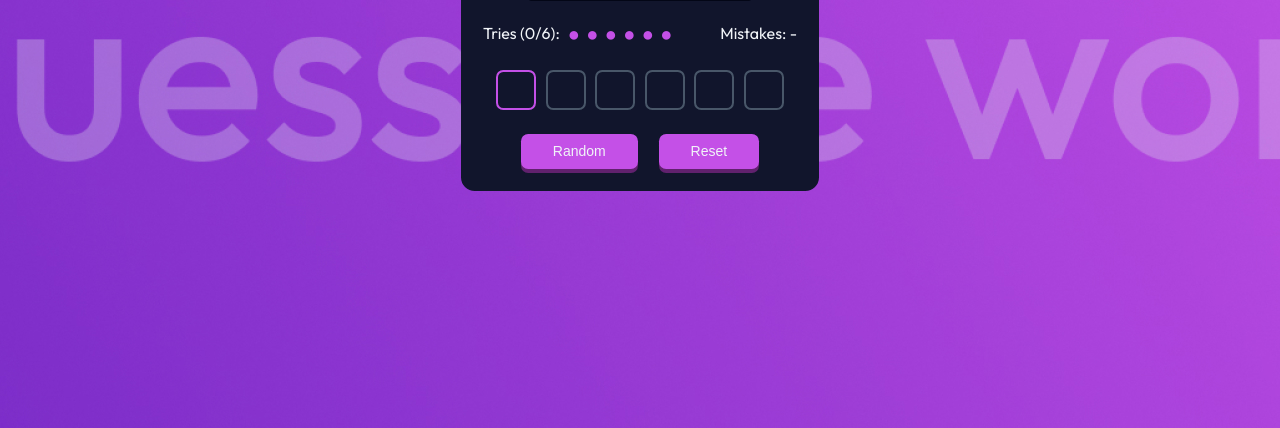
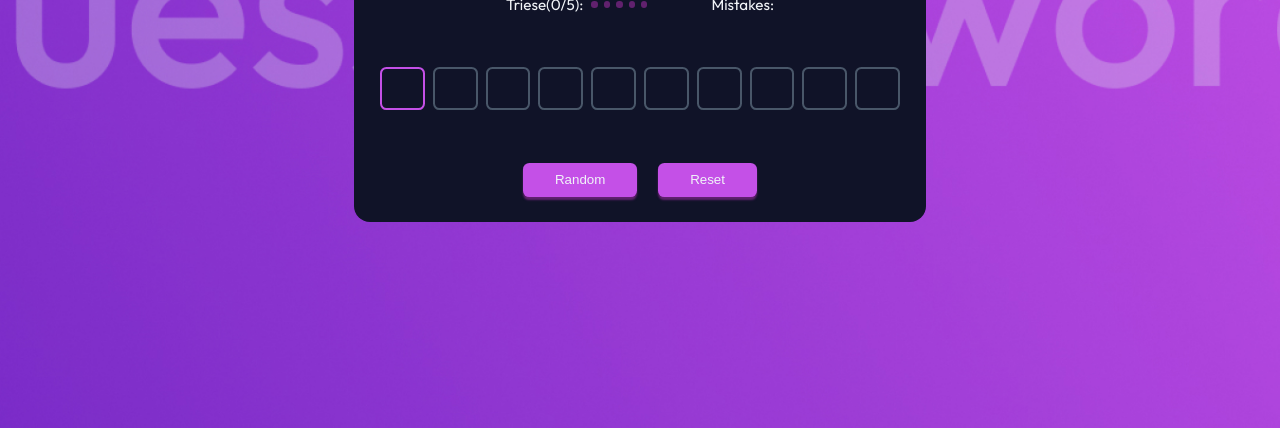
Before and after one commit to melikeasahin/devchallenges-example, a plain HTML site: page guess-the-word-master/index.html in a window 1280 px wide. Shown: the part 372-800 px from the top of the page. Drawn offline with Linux system fonts and the light colour scheme.

Commit message:
guess the word master, done

```diff
--- a/guess-the-word-master/index.html
+++ b/guess-the-word-master/index.html
@@ -3,40 +3,34 @@
   <head>
     <meta charset="UTF-8" />
     <meta name="viewport" content="width=device-width, initial-scale=1.0" />
-    <title>guess the word master</title>
+    <title>Guess the word master</title>
     <link rel="preconnect" href="https://fonts.googleapis.com" />
     <link rel="preconnect" href="https://fonts.gstatic.com" crossorigin />
     <link
-      href="https://fonts.googleapis.com/css2?family=Inter:ital,opsz,wght@0,14..32,100..900;1,14..32,100..900&family=Kanit:ital,wght@0,100;0,200;0,300;0,400;0,500;0,600;0,700;0,800;0,900;1,100;1,200;1,300;1,400;1,500;1,600;1,700;1,800;1,900&family=Outfit:wght@100..900&display=swap"
+      href="https://fonts.googleapis.com/css2?family=Outfit:wght@100..900&display=swap"
       rel="stylesheet"
     />
     <link rel="stylesheet" href="./style.css" />
   </head>
   <body>
     <div class="container">
-      <div>
-        <img
-          src="./resources/word-scramblle-logo.svg"
-          alt="title"
-          class="title"
-        />
+      <img
+        src="./resources/word-scramblle-logo.svg"
+        alt="title"
+        class="image"
+      />
+      <div class="latters"></div>
+      <div class="status-bar">
+        <div class="tries">
+          Triese(<span id="triesCount">0</span>/5):
+          <div class="tries-dots" id="triesDots"></div>
+        </div>
+        <div class="mistakes">Mistakes: <span id="mistakesList"></span></div>
       </div>
-      <div id="scrambledWord" class="latters"></div>
-      <div class="right">
-        <div class="tries-box">
-          <div>Tries (<span id="triesCount">0</span>/6):</div>
-          <div id="triesDots" class="tries-dots"></div>
-        </div>
-        <div class="mistakes-box">
-          <div>Mistakes: <span id="mistakesList">-</span></div>
-        </div>
-      </div>
-      <div id="inputContainer">
-        <div class="box"></div>
-      </div>
-      <div class="button-container">
-        <button id="randomButton" type="button">Random</button>
-        <button id="resetButton" type="reset">Reset</button>
+      <div class="box" id="inputContainer"></div>
+      <div class="button-bar">
+        <button id="randomButton">Random</button>
+        <button id="resetButton">Reset</button>
       </div>
     </div>
     <script src="./script.js"></script>
--- a/guess-the-word-master/script.js
+++ b/guess-the-word-master/script.js
@@ -1,152 +1,132 @@
 // script.js
 
-const words = [
-  "example",
-  "javascript",
-  "coding",
-  "challenge",
-  "banana",
-  "react",
-  "python",
-  "master",
-];
+const words = ["example", "javascript", "coding", "challenge", "flower"];
 let currentWord = "";
 let tries = 0;
 let mistakes = 0;
-let mistakeLetters = [];
 
 function scrambleWord(word) {
   // Scramble and return the scrambled word
-  const letters = word.split("");
-  for (let i = letters.length - 1; i > 0; i--) {
-    const j = Math.floor(Math.random() * (i + 1));
-    [letters[i], letters[j]] = [letters[j], [letters[i]]];
-  }
-  return letters.join("");
+  return word
+    .split("")
+    .sort(() => Math.random() - 0.5)
+    .join("");
 }
 
 function generateRandomWord() {
   // Generate and display scrambled word
-  const randomIndex = Math.floor(Math.random() * words.length);
-  currentWord = words[randomIndex];
+  currentWord = words[Math.floor(Math.random() * words.length)];
   const scrambled = scrambleWord(currentWord);
-  document.getElementById("scrambledWord").textContent = scrambled;
+  document.querySelector(".latters").textContent = scrambled
+    .split("")
+    .join(" ");
   createInputFields(currentWord.length);
   tries = 0;
   mistakes = 0;
-  mistakeLetters = [];
+  document.getElementById("triesCount").textContent = "0";
+  document.getElementById("mistakesList").textContent = "";
+  const triesDots = document.getElementById("triesDots");
+  triesDots.innerHTML = "";
+  for (let i = 0; i < 5; i++) {
+    const dot = document.createElement("div");
+    dot.className = "tries-dot";
+    triesDots.appendChild(dot);
+  }
 
-  updateTries();
-  updateMistakes();
+  const randomButton = document.getElementById("randomButton");
+  if (randomButton) randomButton.disabled = true;
 }
-updateTriesDots();
 
 function createInputFields(length) {
   // Create number of input fields according to the number of letters
-  const container = document.getElementById("inputContainer");
-  container.innerHTML = ""; // Clear previous inputs
-
+  const inputContainer = document.getElementById("inputContainer");
+  inputContainer.innerHTML = "";
   for (let i = 0; i < length; i++) {
     const input = document.createElement("input");
     input.type = "text";
     input.maxLength = 1;
-    input.classList.add("letter-input");
-    // sadece aktif kutuda placeholder görünsün
-    input.addEventListener("input", (e) => {
-      handleInput();
-      input.addEventListener("focus", () => {
-        input.placeholder = "_";
-      });
-
-      input.addEventListener("blur", () => {
-        input.placeholder = "";
-      });
-
-      // Otomatik sonraki input'a geç
-      if (e.target.value && input.nextElementSibling) {
-        input.nextElementSibling.focus();
-      }
-    });
-
-    container.appendChild(input);
+    input.classList.add("letter-box");
+    input.addEventListener("input", handleInput);
+    inputContainer.appendChild(input);
   }
-  // ilk kutuya otomatik odaklan
-  const firstInput = container.querySelector("input");
-  if (firstInput) firstInput.focus();
+  const firstInput = inputContainer.querySelector("input");
+  if (firstInput) {
+    firstInput.focus();
+  }
 }
 
-function handleInput() {
-  // Handle input change event
-  const inputs = document.querySelectorAll(".letter-input");
-  let userGuess = "";
+function handleInput(event) {
+  const input = event.target;
 
-  inputs.forEach((input) => {
-    userGuess += input.value.toLowerCase();
+  if (input.value.length === 1) {
+    const nextInput = input.nextElementSibling;
+    if (nextInput) {
+      nextInput.focus();
+    }
+  }
+
+  const inputs = document.querySelectorAll("#inputContainer input");
+
+  let guessedWord = "";
+  inputs.forEach((inp) => {
+    guessedWord += inp.value.toLowerCase();
   });
 
-  // Tüm harfler girildiyse kontrol et
-  if (userGuess.length === currentWord.length) {
-    tries++;
+  if (guessedWord.length < currentWord.length) return;
 
-    if (userGuess === currentWord) {
-      alert("🎉 Success! You guessed the word!");
-      generateRandomWord(); // Yeni kelimeyle devam
-    } else {
-      mistakes++;
-      // Yanlış harfleri bul
-      for (let i = 0; i < currentWord.length; i++) {
-        if (userGuess[i] && userGuess[i] !== currentWord[i]) {
-          const wrongLetter = userGuess[i];
-          if (!mistakeLetters.includes(wrongLetter)) {
-            mistakeLetters.push(wrongLetter);
-          }
-        }
+  tries++;
+  document.getElementById("triesCount").textContent = 5 - tries;
+
+  const allDots = document.querySelectorAll(".tries-dot");
+  if (tries <= 5) {
+    allDots[tries - 1].classList.add("used");
+  }
+
+  if (guessedWord === currentWord.toLowerCase()) {
+    alert("🎉 Success!");
+    document.getElementById("randomButton").disabled = false;
+
+    // Optionally fill all dots if guessed correctly
+    allDots.forEach((dot) => dot.classList.add("used"));
+    return;
+  } else {
+    mistakes++;
+
+    const mistakesList = document.getElementById("mistakesList");
+    const wrongLetters = [];
+
+    for (let i = 0; i < currentWord.length; i++) {
+      const correctChar = currentWord[i].toLowerCase();
+      const guessedChar = guessedWord[i];
+
+      if (guessedChar !== correctChar && guessedChar.trim() !== "") {
+        wrongLetters.push(guessedChar);
       }
-
-      alert("❌ Incorrect! Try again.");
     }
 
-    updateTries();
-    updateMistakes();
+    const existing = mistakesList.textContent.trim();
+    const combined = existing
+      ? existing + ", " + wrongLetters.join(", ")
+      : wrongLetters.join(", ");
+    mistakesList.textContent = combined;
 
-    if (tries >= 6) {
-      setTimeout(() => {
-        alert("😢 Too many mistakes! Starting over...");
-        generateRandomWord();
-      }, 100);
-    }
+    // Clear inputs for next guess
+    inputs.forEach((inp) => (inp.value = ""));
+    inputs[0].focus();
   }
-}
-function updateTries() {
-  document.getElementById("triesCount").textContent = tries;
-}
-updateTriesDots();
-
-function updateMistakes() {
-  const list = mistakeLetters.length > 0 ? mistakeLetters.join(", ") : "-";
-  document.getElementById("mistakesList").textContent = list;
+  if (tries >= 5) {
+    document.getElementById("randomButton").disabled = false;
+    generateRandomWord();
+    return;
+  }
 }
 
 function resetGame() {
   // Handle game reset button
   generateRandomWord();
-}
-updateTriesDots();
-
-function updateTriesDots() {
-  const container = document.getElementById("triesDots");
-  container.innerHTML = "";
-
-  for (let i = 0; i < 6; i++) {
-    const dot = document.createElement("span");
-    dot.textContent = "●";
-    dot.classList.add("tries-dot");
-
-    if (i < tries) {
-      dot.classList.add("used"); // kullanılmış olanları soluk göster
-    }
-
-    container.appendChild(dot);
+  const randomButton = document.getElementById("randomButton");
+  if (randomButton) {
+    randomButton.disabled = false;
   }
 }
 
--- a/guess-the-word-master/style.css
+++ b/guess-the-word-master/style.css
@@ -5,127 +5,107 @@
 }
 
 body {
-  width: 0 auto;
+  font-family: "Outfit", sans-serif;
+  background-image: url(./resources/bg-guess-the-word.jpg);
+  background-position: center;
+  background-size: cover;
+  background-repeat: no-repeat;
   height: 100vh;
-  font-family: "Outfit", sans-serif;
-  color: hsl(216, 33%, 96%);
-  background-image: url("./resources/bg-guess-the-word.jpg");
   display: flex;
-  flex-direction: column;
   justify-content: center;
   align-items: center;
 }
 
 .container {
-  background: hsl(231, 44%, 12%);
-  border-radius: 0.86rem;
-  padding: 1.4rem;
+  background-color: hsl(231, 44%, 11%);
+  padding: 1.6rem;
+  border-radius: 1rem;
   display: flex;
   flex-direction: column;
+  align-items: center;
   justify-content: center;
-  align-items: center;
   gap: 1.5rem;
 }
 
 .latters {
   font-size: 2rem;
-  background: hsl(215, 18%, 35%);
-  box-shadow: 0px 4px 0px 0px #030616;
-  backdrop-filter: blur(8.5px);
+  background-color: hsl(215, 18%, 35%);
+  color: hsl(216, 33%, 96%);
   border-radius: 0.25rem;
-  padding: 0.8rem 4rem;
+  box-shadow: 0 4px 2px hsl(231, 44%, 5%);
+  padding: 1rem 4rem;
+  letter-spacing: 0.3rem;
 }
 
-.right {
-  font-size: 1rem;
+.status-bar {
   display: flex;
-  gap: 3rem;
+  gap: 4rem;
+  color: hsl(216, 33%, 96%);
+  font-size: 0.95rem;
 }
 
-.tries-box {
+.tries {
   display: flex;
   align-items: center;
-  justify-content: center;
-}
-.tries {
-  font-size: 0.75rem;
-}
-.tries-dots {
-  display: flex;
-  gap: 0.4rem;
-  margin-left: 0.5rem;
 }
 
 .tries-dot {
-  font-size: 1.25rem;
-  color: hsl(286, 76%, 61%);
-  transition: opacity 0.3s ease;
+  width: 0.4rem;
+  height: 0.4rem;
+  border-radius: 50%;
+  background-color: hsl(290, 54%, 28%);
+  transition: background-color 0.3s ease;
+}
+
+.tries-dots {
+  display: flex;
+  gap: 6px;
+  margin-left: 8px;
+  flex-direction: row-reverse;
 }
 
 .tries-dot.used {
-  opacity: 0.2;
+  background-color: hsl(215, 18%, 35%);
 }
 
-.mistakes-box {
+.mistakes {
   display: flex;
-  align-items: center;
-  justify-content: center;
-}
-.mistakes {
-  font-size: 0.75rem;
 }
 
 .box {
-  font-size: medium;
-  padding: 0.4rem 0.8rem;
-  margin: 1.8rem;
-  border: 2px solid hsl(215, 18%, 35%);
-  border-radius: 0.45rem;
   display: flex;
-  flex-direction: column;
   justify-content: center;
   align-items: center;
   gap: 0.5rem;
+  margin: 1.8rem 0;
 }
 
-.letter-input {
-  width: 2.5rem;
-  height: 2.5rem;
-  font-size: 1.5rem;
+.letter-box {
+  width: 2.8rem;
+  color: hsl(216, 33%, 96%);
+  background-color: transparent;
+  font-size: 1.25rem;
+  border: hsl(215, 18%, 35%) 2px solid;
+  border-radius: 0.4rem;
+  padding: 0.5rem 0.8rem;
   text-align: center;
-  border: 2px solid hsl(215, 18%, 35%);
-  border-radius: 0.45rem;
-  background-color: transparent;
-  color: hsl(216, 33%, 96%);
-  outline: none;
-  transition: border-color 0.3s ease;
 }
 
-.letter-input:focus {
-  border-color: hsl(286, 76%, 61%);
+.letter-box:focus {
+  border: 2px solid hsl(286, 76%, 61%); /* Mor kenarlık */
+  outline: none; /* Varsayılan mavi kenarlığı kaldırır */
 }
 
-#inputContainer {
+.button-bar {
   display: flex;
-  justify-content: center;
-  gap: 0.6rem;
-  flex-wrap: wrap;
-}
-
-.button-container {
-  display: flex;
-  justify-content: center;
-  align-items: center;
   gap: 1.3rem;
 }
 
 button {
-  font-size: 0.875rem;
+  background-color: hsl(286, 76%, 61%);
+  border-radius: 0.4rem;
+  border: none;
+  box-shadow: 0 3px 2px 0 hsl(290, 54%, 28%);
   color: hsl(216, 33%, 96%);
-  background: hsl(286, 76%, 61%);
-  box-shadow: 0px 4px 0px 0px hsl(290, 54%, 28%);
-  border: none;
-  border-radius: 0.45rem;
   padding: 0.6rem 2rem;
-  cursor: pointer;
 }
```
